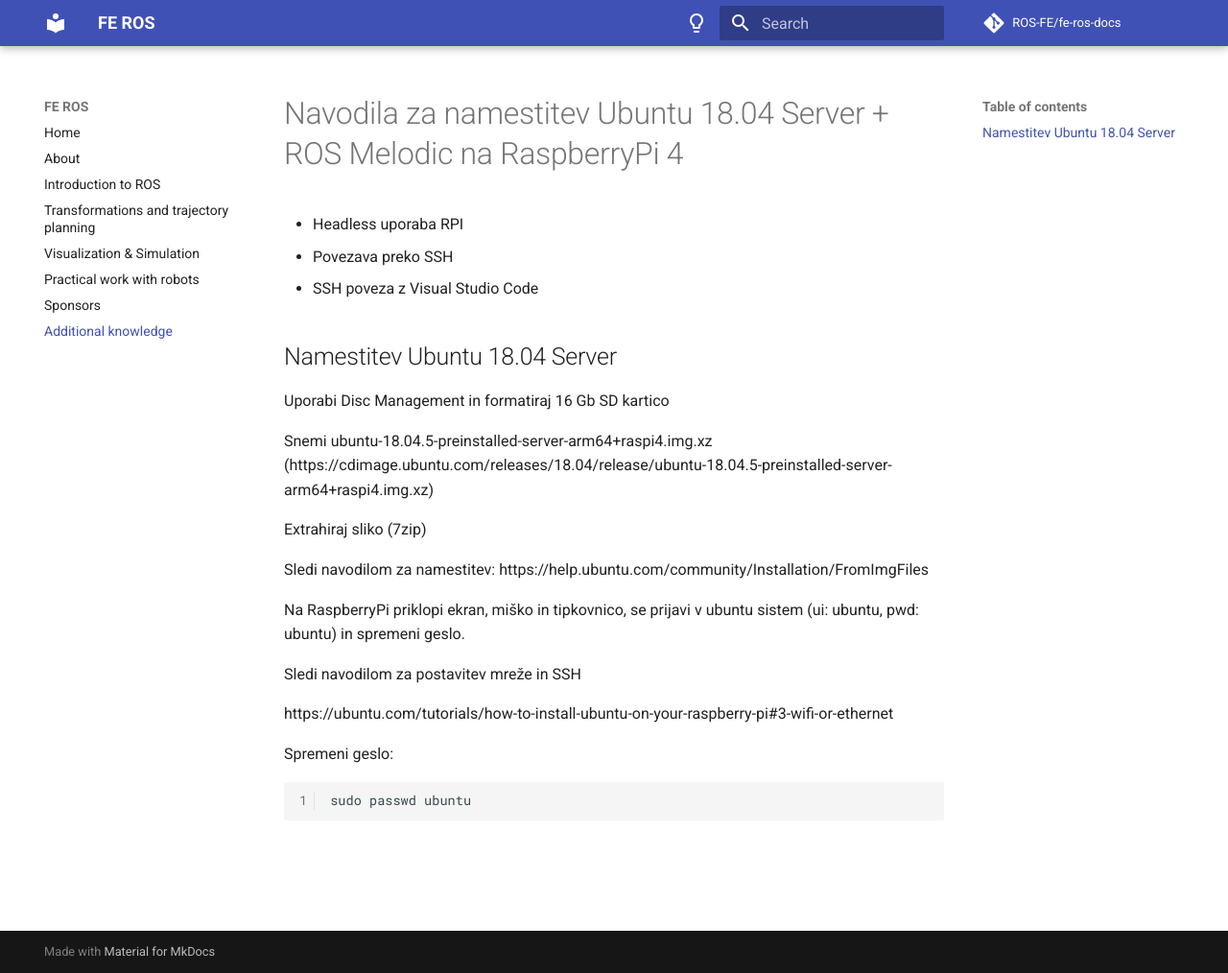
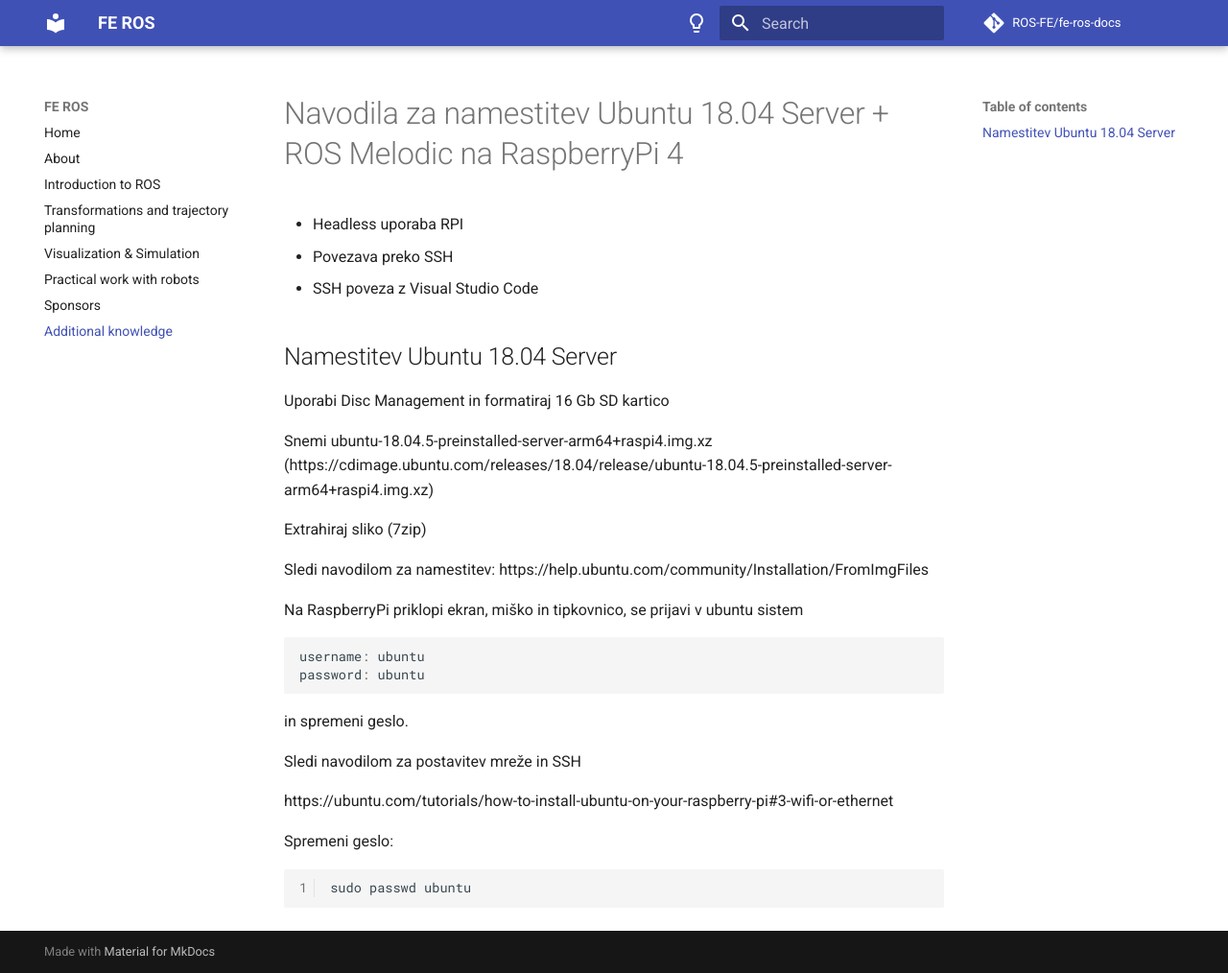
Before and after one commit to ROS-FE/fe-ros-docs, an MkDocs documentation site: the page built from docs/additional/index.md, in a window 1280 px wide and 1014 px high. Shown: the whole window at 96% size. Built offline with MkDocs 1.6.1 and Material for MkDocs 9.7.7, drawn with Linux system fonts in a browser that asks for light colours; comment, search, counter and statistics services are not loaded.

Commit message:
Update index.md

````diff
--- a/docs/additional/index.md
+++ b/docs/additional/index.md
@@ -16,7 +16,13 @@
 
 Sledi navodilom za namestitev: https://help.ubuntu.com/community/Installation/FromImgFiles
 
-Na RaspberryPi priklopi ekran, miško in tipkovnico, se prijavi v ubuntu sistem (ui: ubuntu, pwd: ubuntu) in spremeni geslo.
+Na RaspberryPi priklopi ekran, miško in tipkovnico, se prijavi v ubuntu sistem
+
+```python
+username: ubuntu
+password: ubuntu
+```
+in spremeni geslo.
 
 Sledi navodilom za postavitev mreže in SSH
 
````
